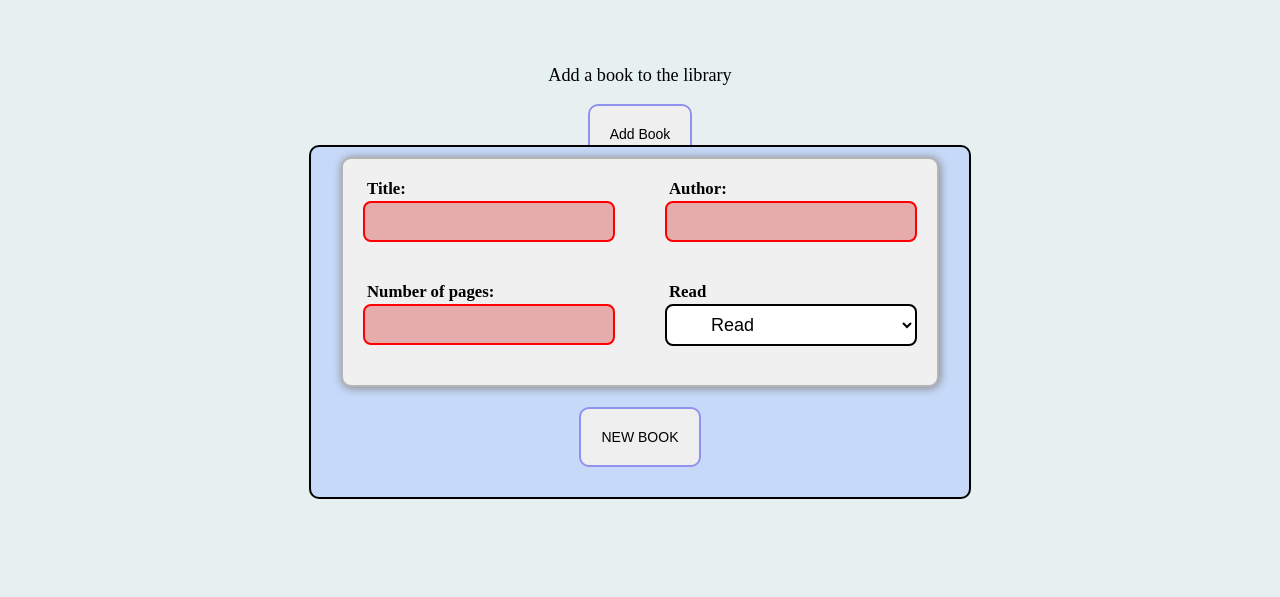
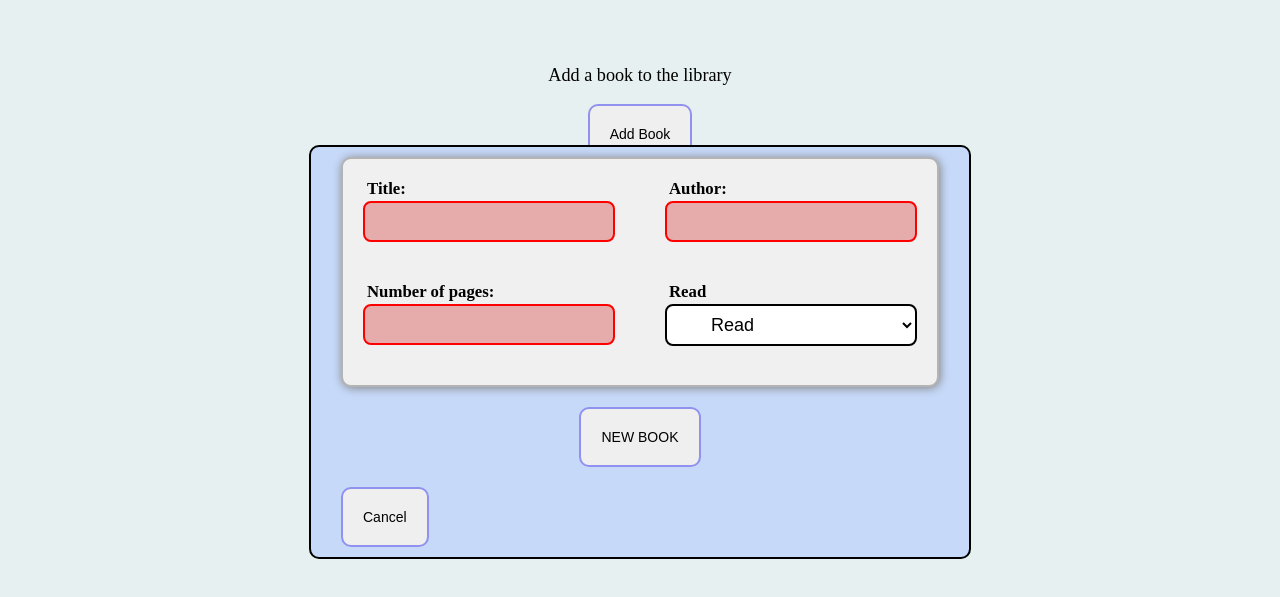
Before and after one commit to Ahmed-Seleem01/library, a website: page index.html in a window 1280 px wide. Both pictures are taken after a click on the button "Add Book". Shown: the part 95-692 px from the top of the page. Drawn offline with nearby package versions, Linux system fonts and the light colour scheme; files that its build step writes are made by us from their sources.

Commit message:
Add cancel button and put form buttons in div

```diff
--- a/index.html
+++ b/index.html
@@ -37,7 +37,10 @@
           </select>
         </div>
       </div>
-      <button id="submitBtn">NEW BOOK</button>
+      <div class="form-btns">
+        <button id="submitBtn">NEW BOOK</button>
+        <button type="button" id="cancel">Cancel</button>
+      </div>
     </form>
     <h2>Library of books</h2>
     <div class="container"></div>
```
